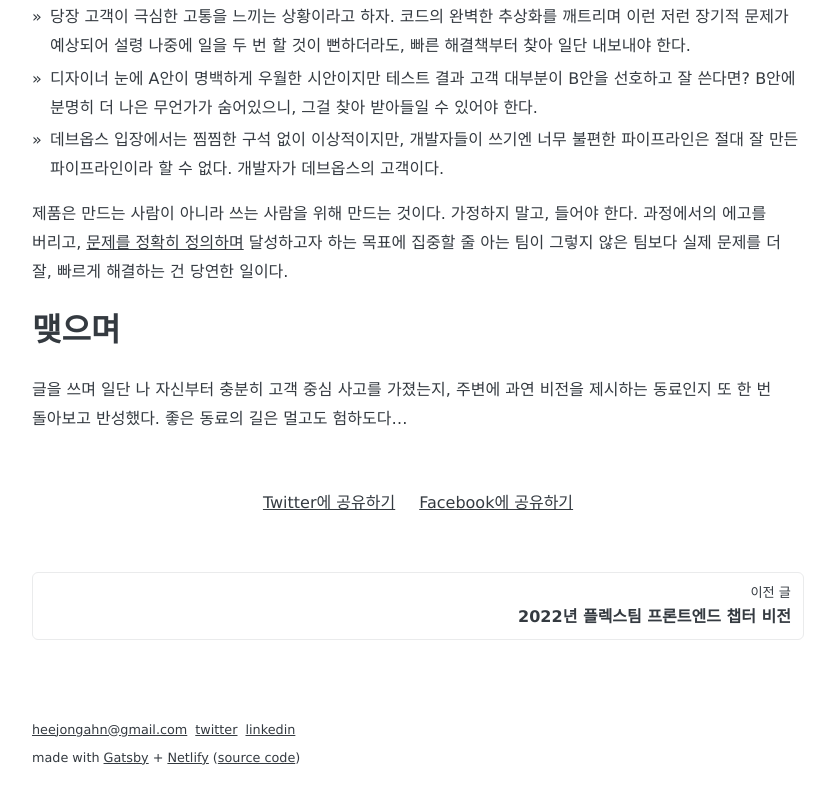
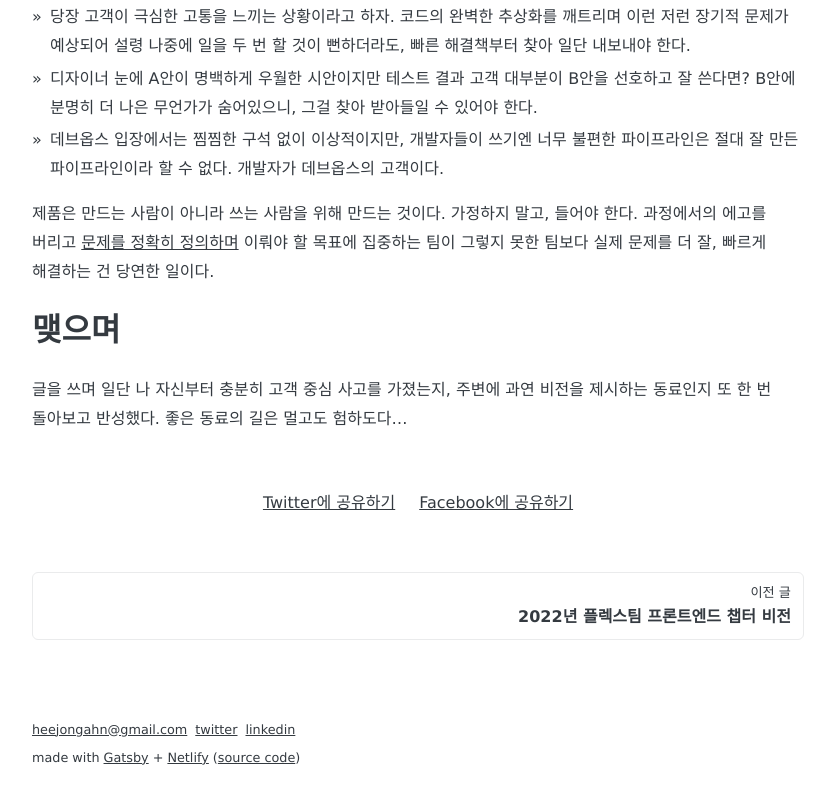
Before and after one commit to heejongahn/blog, a Gatsby site: page /articles/choose-your-colleague in a window 1280 px wide. Shown: the part 1280-2084 px from the top of the page, without its empty margins (222-1057 px from the left). Built offline with nearby package versions, Linux system fonts and the light colour scheme; Gatsby itself is replaced by a stand-in of ours.

Commit message:
Update Article “choose-your-colleague/index”

```diff
--- a/src/pages/articles/choose-your-colleague/index.md
+++ b/src/pages/articles/choose-your-colleague/index.md
@@ -40,7 +40,7 @@ tags:
 * 디자이너 눈에 A안이 명백하게 우월한 시안이지만 테스트 결과 고객 대부분이 B안을 선호하고 잘 쓴다면? B안에 분명히 더 나은 무언가가 숨어있으니, 그걸 찾아 받아들일 수 있어야 한다.
 * 데브옵스 입장에서는 찜찜한 구석 없이 이상적이지만, 개발자들이 쓰기엔 너무 불편한 파이프라인은 절대 잘 만든 파이프라인이라 할 수 없다. 개발자가 데브옵스의 고객이다.
 
-제품은 만드는 사람이 아니라 쓰는 사람을 위해 만드는 것이다. 가정하지 말고, 들어야 한다. 과정에서의 에고를 버리고, [문제를 정확히 정의하며](https://web.galpi.world/review/b7ac4f8c-52f6-4253-9d12-506f8242d7b1) 달성하고자 하는 목표에 집중할 줄 아는 팀이 그렇지 않은 팀보다 실제 문제를 더 잘, 빠르게 해결하는 건 당연한 일이다.
+제품은 만드는 사람이 아니라 쓰는 사람을 위해 만드는 것이다. 가정하지 말고, 들어야 한다. 과정에서의 에고를 버리고 [문제를 정확히 정의하며](https://web.galpi.world/review/b7ac4f8c-52f6-4253-9d12-506f8242d7b1) 이뤄야 할 목표에 집중하는 팀이 그렇지 못한 팀보다 실제 문제를 더 잘, 빠르게 해결하는 건 당연한 일이다.
 
 # 맺으며
 글을 쓰며 일단 나 자신부터 충분히 고객 중심 사고를 가졌는지, 주변에 과연 비전을 제시하는 동료인지 또 한 번 돌아보고 반성했다. 좋은 동료의 길은 멀고도 험하도다…
```
